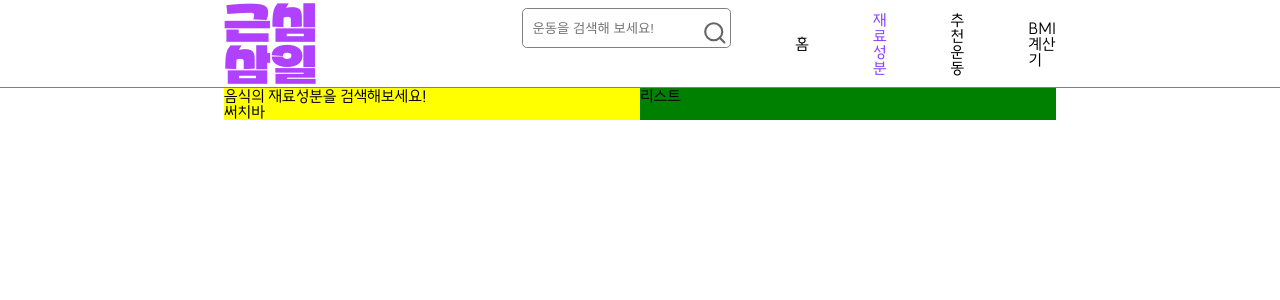
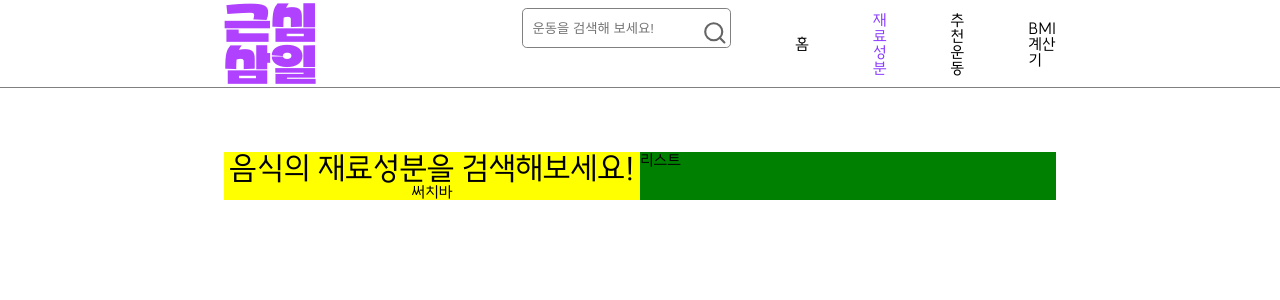
Before and after one commit to seonyeong719/GeunSim-Sam-il, a React (Vite) app: page /ingredient in a window 1280 px wide. Shown: the top 300 px of the page. Built offline with nearby package versions, Linux system fonts and the light colour scheme; no server answers.

Commit message:
:lipstick: Design: 짜잘한 css 수정

```diff
--- a/src/components/BmiCalc/bmiCalc.tsx
+++ b/src/components/BmiCalc/bmiCalc.tsx
@@ -58,6 +58,7 @@ const BMICalculator: React.FC<BMICalcProps> = ({ bmi, gender }) => {
             titleOffsetX={-10}
             titleAlign="end"
             titleRotation={-45}
+            motionConfig="slow"
             margin={{ top: 20, right: 10, bottom: 30, left: 30 }}
           />
           <S.BmiNum>
--- a/src/pages/ingredientPage.tsx
+++ b/src/pages/ingredientPage.tsx
@@ -1,4 +1,4 @@
-import { BasicSetting } from "@styles/common";
+import { BasicSetting, FlexAllCenter } from "@styles/common";
 import { styled } from "styled-components";
 
 function IngredientPage() {
@@ -23,11 +23,15 @@ const Wrap = styled.div`
 
 const Wrapper = styled.div`
   display: flex;
+  padding-top: 4rem;
 `;
 
 const SearchWrap = styled.div`
   background-color: yellow;
   width: 100%;
+  ${FlexAllCenter}
+  flex-direction: column;
+  /* padding: 2rem; */
 `;
 
 const ListWrap = styled.div`
@@ -39,7 +43,9 @@ const List = styled.div``;
 
 const SearchBar = styled.div``;
 
-const Title = styled.div``;
+const Title = styled.div`
+  font-size: ${({ theme }) => theme.FONT_SIZE.medium};
+`;
 const S = {
   Wrap,
   Wrapper,
```
